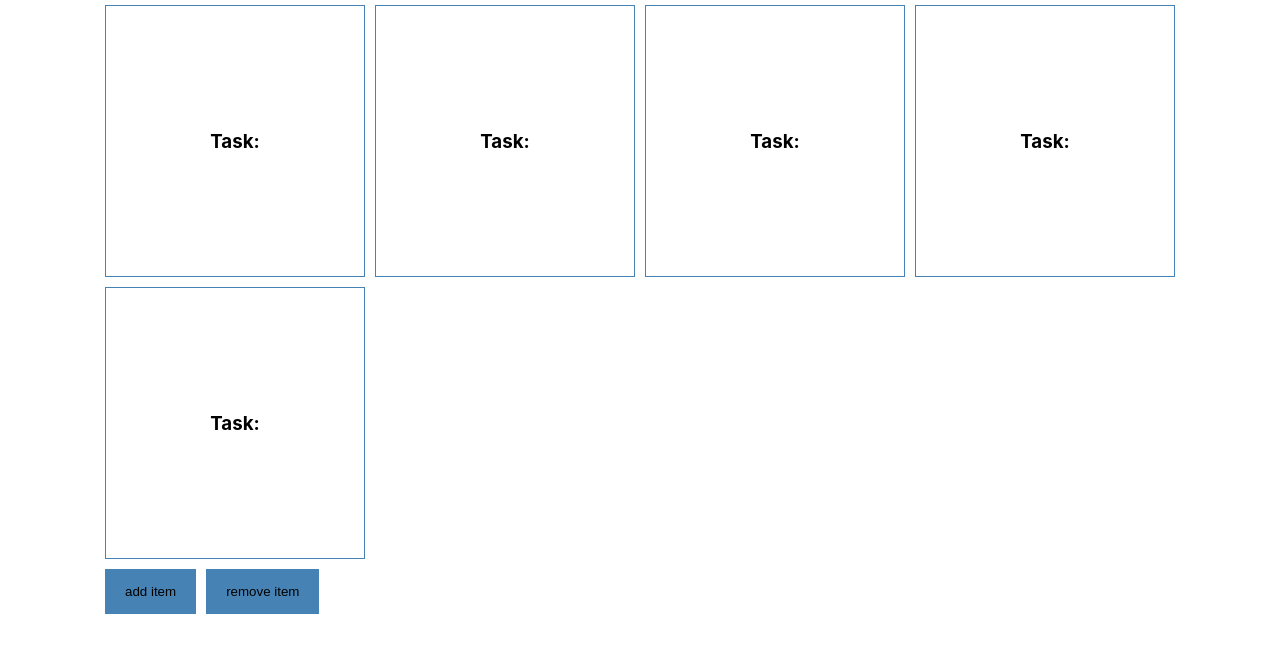
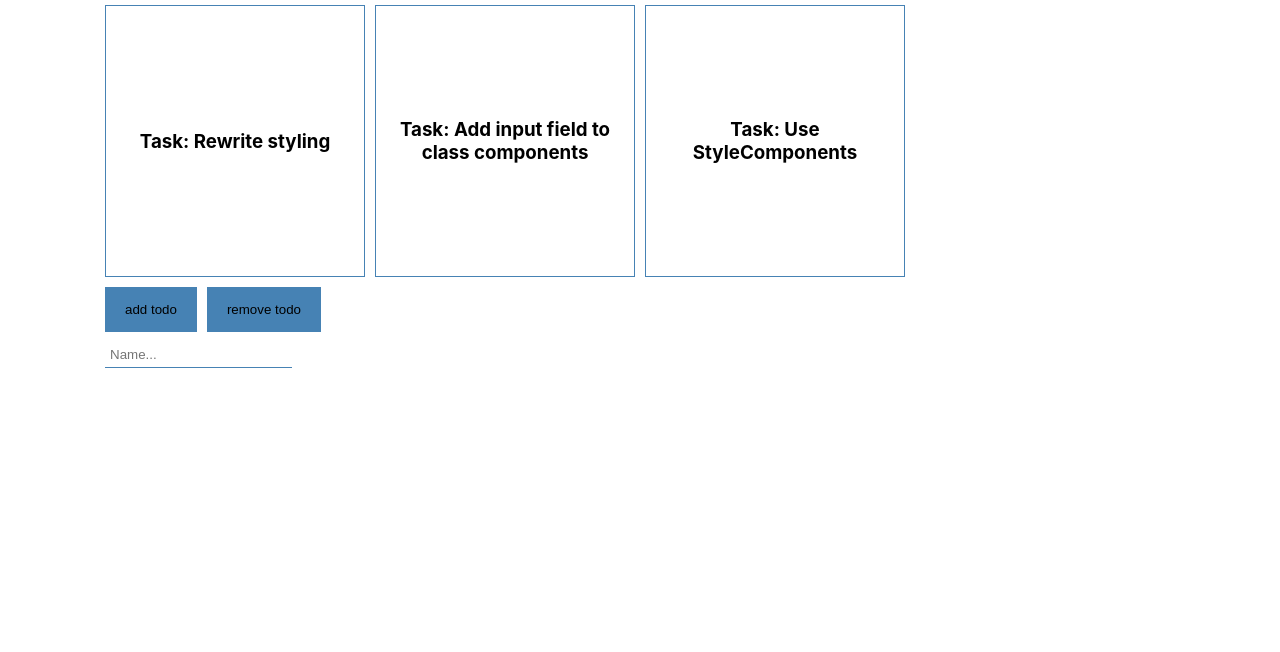
Before and after one commit to willfull-git/react-todo, a React (Create React App) app: page / in a window 1280 px wide. Shown: the top 652 px of the page. Built offline with nearby package versions, Linux system fonts and the light colour scheme.

Commit message:
add - task name field

```diff
--- a/src/App.module.css
+++ b/src/App.module.css
@@ -8,7 +8,7 @@
     flex-wrap: wrap;
 }
 
-.item {
+.todo {
     width: calc(25% - 10px);
     margin: 5px;
     padding-bottom: 25%;
@@ -17,7 +17,8 @@
     box-sizing: border-box;
 }
 
-.itemName {
+.todoName {
+    padding: 15px;
     position: absolute;
     top: 0;
     left: 0;
@@ -26,6 +27,7 @@
     display: flex;
     justify-content: center;
     align-items: center;
+    text-align: center;
 }
 
 .controls {
@@ -38,3 +40,18 @@
     background-color: SteelBlue;
     cursor: pointer;
 }
+
+.input {
+    padding: 5px;
+    margin: 5px;
+    border: 0;
+    border-bottom: 1px solid SteelBlue;
+    outline: none;
+}
+
+.validationMessage {
+    margin: 5px;
+    color: red;
+    font-size: 10px;
+    font-weight: lighter;
+}
--- a/src/components/Controls/index.js
+++ b/src/components/Controls/index.js
@@ -1,17 +1,20 @@
-import React from 'react';
+import React, {useState} from 'react';
 import classes from '../../App.module.css';
 
 const Controls = ({todos, setTodos}) => {
+  const [name, setName] = useState('');
+  const [nameValidationError, setNameValidationError] = useState('');
+
   const controls = [
     {
-      name: 'add item',
+      name: 'add todo',
       className: classes.button,
       handler: handleAddTodo,
       active: true,
       isDisabled: todos.length===10? true: false,
     },
     {
-      name: 'remove item',
+      name: 'remove todo',
       className: classes.button,
       handler: handleRemoveTodo,
       active: todos.length? true: false,
@@ -23,12 +26,19 @@
   function handleAddTodo() {
     const updatedTodos = [...todos];
 
+    if( name.length<3 ){
+      setNameValidationError('Name must be at least 3 characrers long!');
+      return;
+    }
+
     updatedTodos.push({
       id: updatedTodos.length+1,
-      name: ''
+      name: name
     });
 
     setTodos( updatedTodos );
+    setName('');
+    setNameValidationError('');
   }
 
   function handleRemoveTodo() {
@@ -42,6 +52,7 @@
   // |--- Render
   return (
     <div className={classes.todoControls}>
+      <div>
         { controls.map(({name, className, handler, isDisabled}) => {
           return (
             <button
@@ -55,6 +66,22 @@
           )
         })}
       </div>
+
+      <div>
+        <input
+          className={classes.input}
+          type="text"
+          placeholder="Name..."
+          value={name}
+          onChange={(e) => {
+            setName(e.target.value)
+          }}
+        />
+        <p className={classes.validationMessage}>
+          { nameValidationError }
+        </p>
+      </div>
+    </div>
   );
 }
 
--- a/src/components/TodoList/Todo/index.js
+++ b/src/components/TodoList/Todo/index.js
@@ -4,8 +4,8 @@
 
 const Todo = ({todo})=>{
     return (
-        <div className={classes.item}>
-            <div className={classes.itemName}>
+        <div className={classes.todo}>
+            <div className={classes.todoName}>
                 <h3>Task: {todo.name}</h3>
             </div>
         </div>
--- a/src/constants/dataTodo.js
+++ b/src/constants/dataTodo.js
@@ -1,9 +1,7 @@
 const data = [
-  { id: 1, name: '' },
-  { id: 2, name: '' },
-  { id: 3, name: '' },
-  { id: 4, name: '' },
-  { id: 5, name: '' },
+  { id: 1, name: 'Rewrite styling' },
+  { id: 2, name: 'Add input field to class components' },
+  { id: 3, name: 'Use StyleComponents' },
 ];
 
 export default data;
```
Lines whose indentation alone changed are shown as unchanged.
